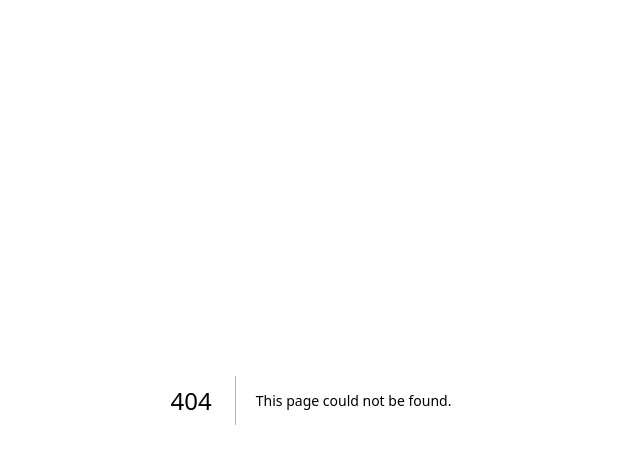
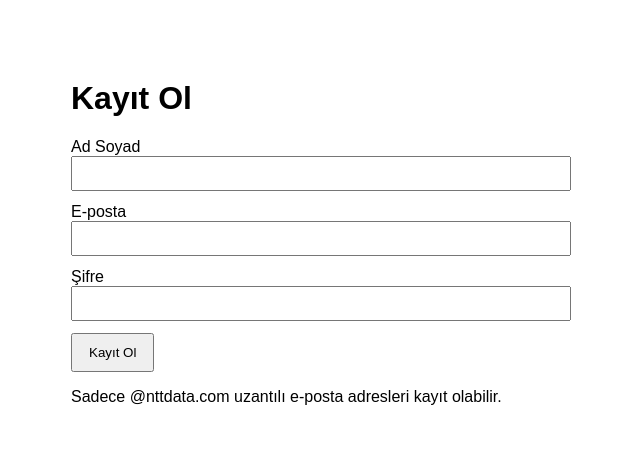
Before and after one commit to ufukturcan-ntt/effortestimator, a Next.js app: page /register in a window 1280 px wide. Before the commit this address had no page. Shown: the top 464 px of the page, without its empty margins (329-969 px from the left). Built offline with nearby package versions, Linux system fonts and the light colour scheme.

Commit message:
Create register page

```diff
--- /dev/null
+++ b/app/register/page.tsx
@@ -0,0 +1,45 @@
+export default function RegisterPage() {
+  return (
+    <main style={{ maxWidth: 480, margin: "80px auto", fontFamily: "Arial" }}>
+      <h1>Kayıt Ol</h1>
+      <form method="post" action="/api/register">
+        <div style={{ marginBottom: 12 }}>
+          <label>Ad Soyad</label>
+          <br />
+          <input name="name" required style={{ width: "100%", padding: 8 }} />
+        </div>
+
+        <div style={{ marginBottom: 12 }}>
+          <label>E-posta</label>
+          <br />
+          <input
+            name="email"
+            type="email"
+            required
+            style={{ width: "100%", padding: 8 }}
+          />
+        </div>
+
+        <div style={{ marginBottom: 12 }}>
+          <label>Şifre</label>
+          <br />
+          <input
+            name="password"
+            type="password"
+            required
+            minLength={8}
+            style={{ width: "100%", padding: 8 }}
+          />
+        </div>
+
+        <button type="submit" style={{ padding: "10px 16px" }}>
+          Kayıt Ol
+        </button>
+      </form>
+
+      <p style={{ marginTop: 16 }}>
+        Sadece @nttdata.com uzantılı e-posta adresleri kayıt olabilir.
+      </p>
+    </main>
+  );
+}
```
